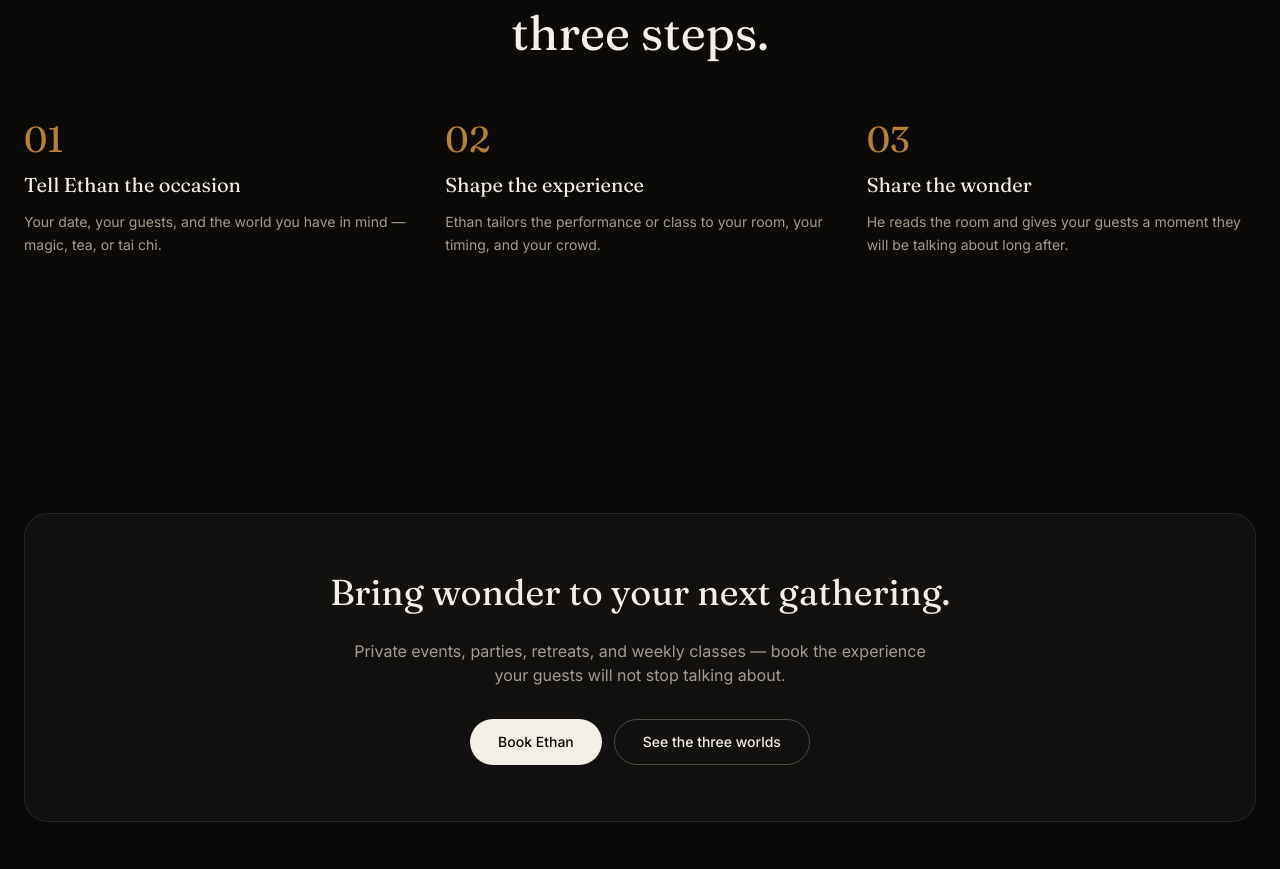
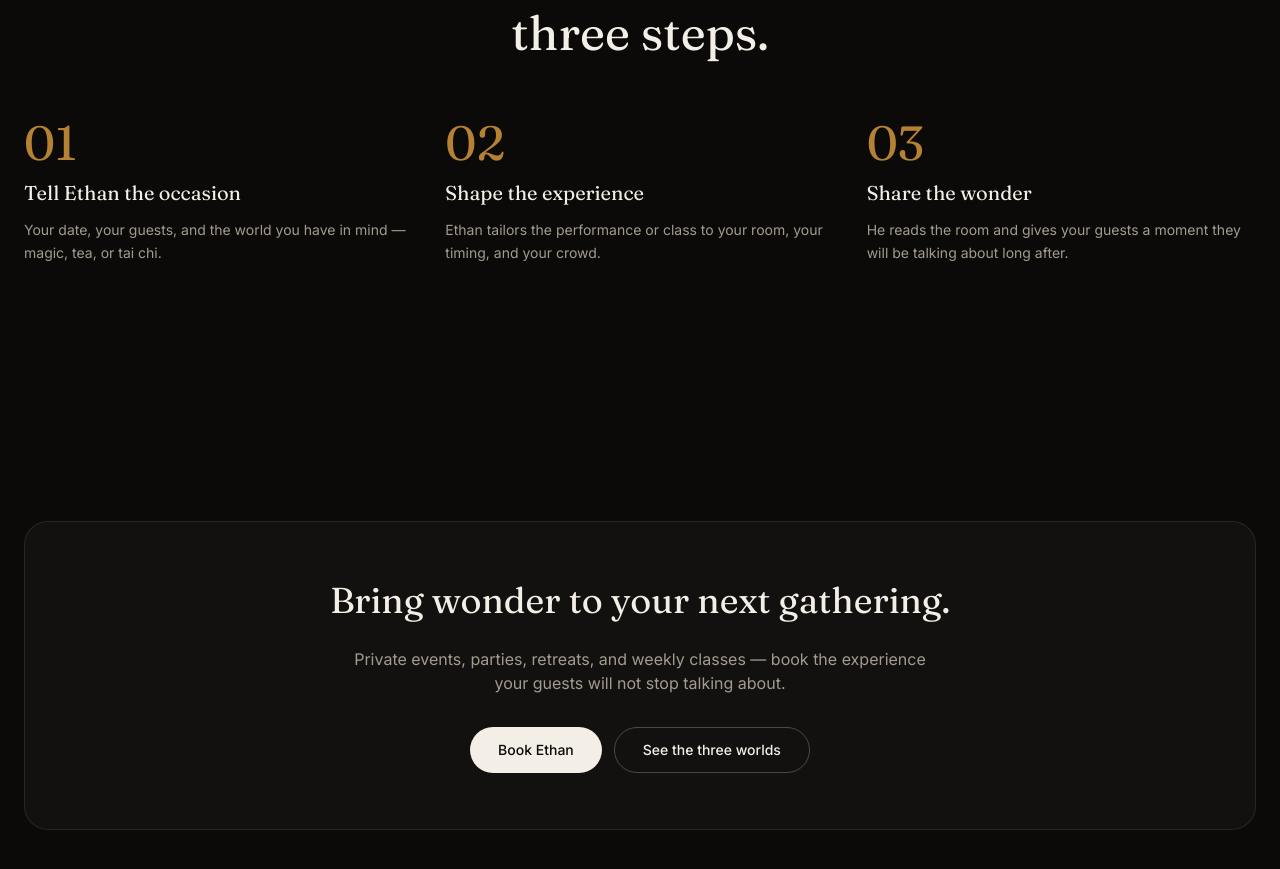
Before and after one commit to brunoraniere2003/magic-thai-tea, a Next.js app: page / in a window 1280 px wide. Shown: the part 3550-4419 px from the top of the page. Built offline with nearby package versions, Linux system fonts and the light colour scheme.

Commit message:
feat(home): triptych dramatic cascade reveal + world-colored hover; process number parallax

```diff
--- a/components/sections/home/Worlds.tsx
+++ b/components/sections/home/Worlds.tsx
@@ -1,3 +1,5 @@
+"use client";
+
 import Link from "next/link";
 import { Stagger } from "@/components/motion";
 import { SectionHeading } from "@/components/shared";
@@ -21,7 +23,11 @@ const accents: Record<WorldKey, { eyebrow: string; hover: string }> = {
   },
 };
 
-/** The three-worlds triptych — the centerpiece of the Home. */
+/**
+ * The three-worlds triptych — the centerpiece. The worlds reveal one after
+ * another (dramatic stagger) as the row enters view; on a wide screen each card
+ * lifts and lights up in its world's color on hover. Static under reduced motion.
+ */
 export function Worlds() {
   return (
     <section
@@ -34,7 +40,13 @@ export function Worlds() {
         align="center"
         className="mx-auto mb-14 max-w-2xl"
       />
-      <Stagger as="ul" className="grid gap-6 lg:grid-cols-3">
+      <Stagger
+        as="ul"
+        stagger={0.18}
+        y={36}
+        duration={0.9}
+        className="grid gap-6 lg:grid-cols-3"
+      >
         {HOME.worlds.map((world) => (
           <li key={world.key}>
             <Link
--- a/components/shared/HowItWorks.tsx
+++ b/components/shared/HowItWorks.tsx
@@ -1,6 +1,6 @@
 "use client";
 
-import { Stagger } from "@/components/motion";
+import { Stagger, Parallax } from "@/components/motion";
 
 export interface HowItWorksStep {
   title: string;
@@ -17,9 +17,13 @@ export function HowItWorks({ steps }: HowItWorksProps) {
     <Stagger as="ol" className="grid gap-8 sm:grid-cols-3">
       {steps.map((step, index) => (
         <li key={step.title} className="flex flex-col gap-3">
-          <span className="font-display text-4xl text-gold/80">
+          <Parallax
+            as="span"
+            speed={-22}
+            className="block font-display text-5xl text-gold/80"
+          >
             {String(index + 1).padStart(2, "0")}
-          </span>
+          </Parallax>
           <h3 className="font-display text-xl text-cream">{step.title}</h3>
           <p className="font-sans text-sm leading-relaxed text-stone">
             {step.description}
```
Also changed, not shown: 3 other files (tests, documents, lock files or other folders).
